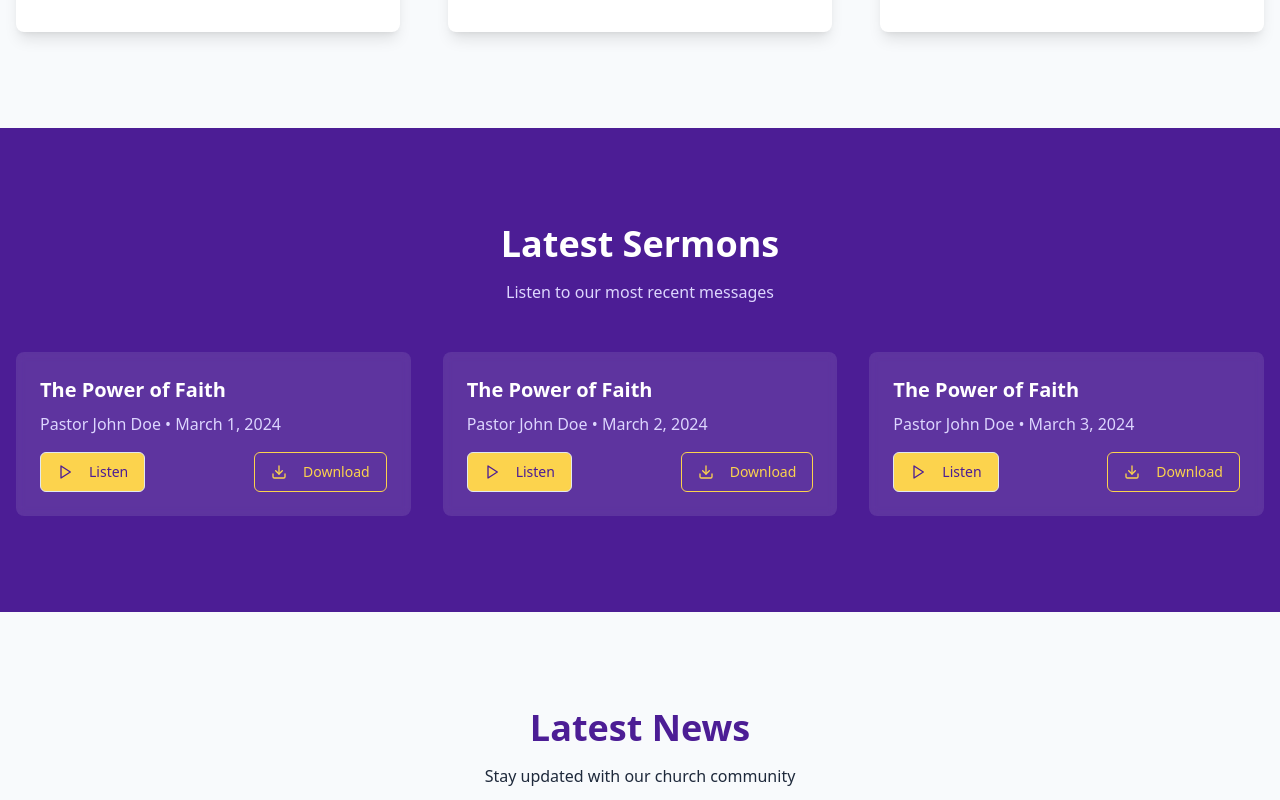
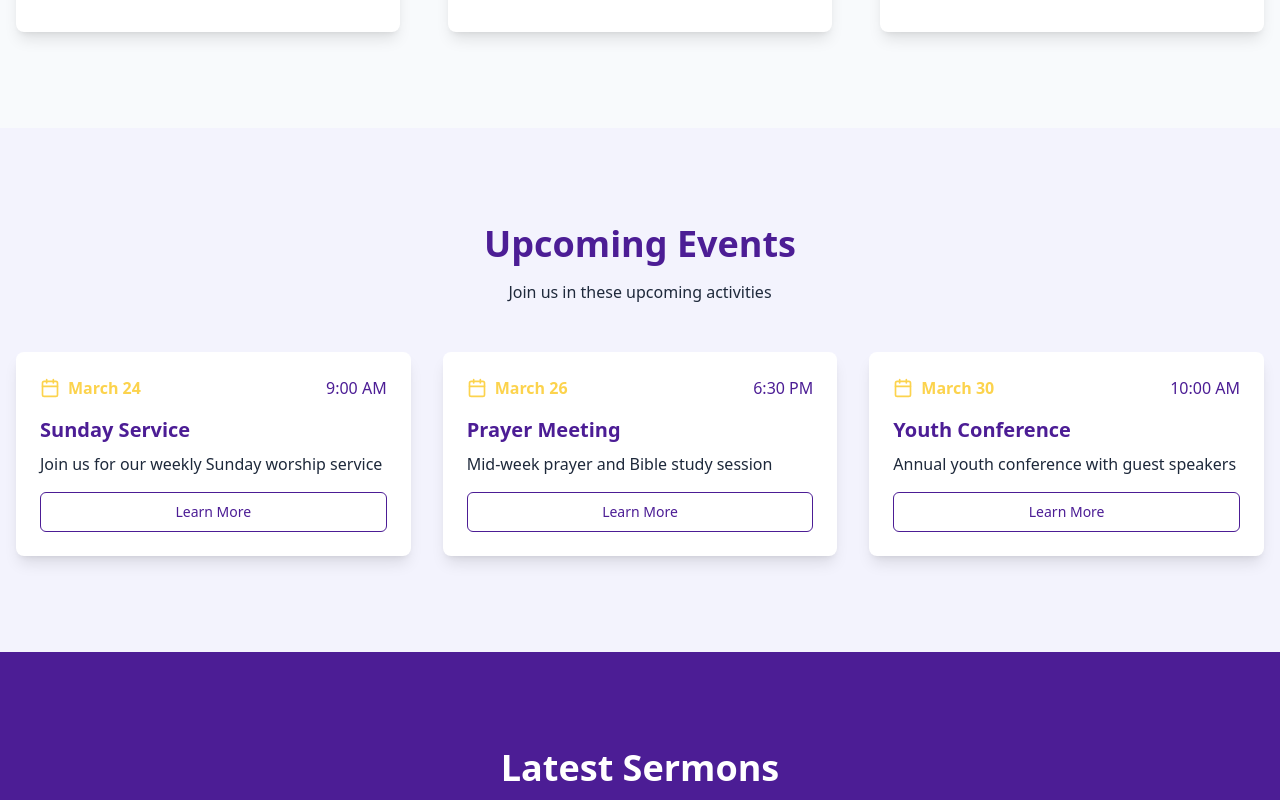
Before and after one commit to karhin20/church-website1, a React (Vite) app: page / in a window 1280 px wide. Shown: the part 1180-1980 px from the top of the page. Built offline with nearby package versions, Linux system fonts and the light colour scheme.

Commit message:
Add upcoming events section
Implement an upcoming events section before the sermons in the Index page layout.
[skip gpt_engineer]

```diff
--- /dev/null
+++ b/src/components/sections/Navigation.tsx
@@ -0,0 +1,48 @@
+import { Church, Menu, X } from "lucide-react";
+import { useState } from "react";
+
+export const Navigation = () => {
+  const [isMenuOpen, setIsMenuOpen] = useState(false);
+
+  const toggleMenu = () => {
+    setIsMenuOpen(!isMenuOpen);
+  };
+
+  return (
+    <nav className="bg-church-primary text-white p-4 fixed w-full top-0 z-50 shadow-lg">
+      <div className="container mx-auto flex justify-between items-center">
+        <h1 className="text-xl font-bold flex items-center">
+          <Church className="mr-2 h-6 w-6 text-church-secondary" />
+          <span className="hidden sm:inline">The Apostolic Church - Gh</span>
+          <span className="sm:hidden">TAC-Gh</span>
+        </h1>
+
+        <button
+          className="md:hidden text-white hover:text-church-secondary transition-colors"
+          onClick={toggleMenu}
+          aria-label="Toggle menu"
+        >
+          {isMenuOpen ? <X size={24} /> : <Menu size={24} />}
+        </button>
+
+        <div className="hidden md:flex space-x-8">
+          <a href="#" className="hover:text-church-secondary transition-colors duration-200 font-medium">Home</a>
+          <a href="#" className="hover:text-church-secondary transition-colors duration-200 font-medium">About</a>
+          <a href="#" className="hover:text-church-secondary transition-colors duration-200 font-medium">Ministries</a>
+          <a href="#" className="hover:text-church-secondary transition-colors duration-200 font-medium">Contact</a>
+        </div>
+      </div>
+
+      {isMenuOpen && (
+        <div className="absolute top-full left-0 right-0 bg-church-primary/95 backdrop-blur-sm md:hidden z-50 animate-fade-in">
+          <div className="flex flex-col items-center py-6 space-y-6">
+            <a href="#" className="hover:text-church-secondary transition-colors duration-200 font-medium">Home</a>
+            <a href="#" className="hover:text-church-secondary transition-colors duration-200 font-medium">About</a>
+            <a href="#" className="hover:text-church-secondary transition-colors duration-200 font-medium">Ministries</a>
+            <a href="#" className="hover:text-church-secondary transition-colors duration-200 font-medium">Contact</a>
+          </div>
+        </div>
+      )}
+    </nav>
+  );
+};
--- /dev/null
+++ b/src/components/sections/UpcomingEvents.tsx
@@ -0,0 +1,59 @@
+import { Calendar } from "lucide-react";
+import { Button } from "@/components/ui/button";
+
+export const UpcomingEvents = () => {
+  const events = [
+    {
+      date: "March 24",
+      time: "9:00 AM",
+      title: "Sunday Service",
+      description: "Join us for our weekly Sunday worship service"
+    },
+    {
+      date: "March 26",
+      time: "6:30 PM",
+      title: "Prayer Meeting",
+      description: "Mid-week prayer and Bible study session"
+    },
+    {
+      date: "March 30",
+      time: "10:00 AM",
+      title: "Youth Conference",
+      description: "Annual youth conference with guest speakers"
+    }
+  ];
+
+  return (
+    <section className="py-24 bg-church-accent/20">
+      <div className="container mx-auto px-4">
+        <h2 className="text-3xl md:text-4xl font-bold text-center text-church-primary mb-4">Upcoming Events</h2>
+        <p className="text-center text-church-text mb-12">Join us in these upcoming activities</p>
+
+        <div className="grid md:grid-cols-3 gap-8">
+          {events.map((event, index) => (
+            <div
+              key={index}
+              className="bg-white p-6 rounded-lg shadow-lg hover:shadow-xl transition-shadow duration-300"
+            >
+              <div className="flex items-center justify-between mb-4">
+                <div className="flex items-center text-church-secondary">
+                  <Calendar className="w-5 h-5 mr-2" />
+                  <span className="font-semibold">{event.date}</span>
+                </div>
+                <span className="text-church-primary font-medium">{event.time}</span>
+              </div>
+              <h3 className="text-xl font-bold text-church-primary mb-2">{event.title}</h3>
+              <p className="text-church-text mb-4">{event.description}</p>
+              <Button
+                variant="outline"
+                className="w-full border-church-primary text-church-primary hover:bg-church-primary hover:text-white"
+              >
+                Learn More
+              </Button>
+            </div>
+          ))}
+        </div>
+      </div>
+    </section>
+  );
+};
--- a/src/pages/Index.tsx
+++ b/src/pages/Index.tsx
@@ -1,56 +1,13 @@
 import { Button } from "@/components/ui/button";
 import { Link } from "react-router-dom";
-import { Church, Users, Heart, MessageCircle, Menu, X, Play, Download, Calendar } from "lucide-react";
-import { useState } from "react";
+import { Church, Users, Heart, MessageCircle, Play, Download, Calendar } from "lucide-react";
+import { Navigation } from "@/components/sections/Navigation";
+import { UpcomingEvents } from "@/components/sections/UpcomingEvents";
 
 const Index = () => {
-  const [isMenuOpen, setIsMenuOpen] = useState(false);
-
-  const toggleMenu = () => {
-    setIsMenuOpen(!isMenuOpen);
-  };
-
   return (
     <div className="min-h-screen bg-church-background">
-      {/* Navigation */}
-      <nav className="bg-church-primary text-white p-4 fixed w-full top-0 z-50 shadow-lg">
-        <div className="container mx-auto flex justify-between items-center">
-          <h1 className="text-xl font-bold flex items-center">
-            <Church className="mr-2 h-6 w-6 text-church-secondary" />
-            <span className="hidden sm:inline">The Apostolic Church - Gh</span>
-            <span className="sm:hidden">TAC-Gh</span>
-          </h1>
-
-          {/* Mobile Menu Button */}
-          <button
-            className="md:hidden text-white hover:text-church-secondary transition-colors"
-            onClick={toggleMenu}
-            aria-label="Toggle menu"
-          >
-            {isMenuOpen ? <X size={24} /> : <Menu size={24} />}
-          </button>
-
-          {/* Desktop Menu */}
-          <div className="hidden md:flex space-x-8">
-            <a href="#" className="hover:text-church-secondary transition-colors duration-200 font-medium">Home</a>
-            <a href="#" className="hover:text-church-secondary transition-colors duration-200 font-medium">About</a>
-            <a href="#" className="hover:text-church-secondary transition-colors duration-200 font-medium">Ministries</a>
-            <a href="#" className="hover:text-church-secondary transition-colors duration-200 font-medium">Contact</a>
-          </div>
-        </div>
-
-        {/* Mobile Menu Dropdown */}
-        {isMenuOpen && (
-          <div className="absolute top-full left-0 right-0 bg-church-primary/95 backdrop-blur-sm md:hidden z-50 animate-fade-in">
-            <div className="flex flex-col items-center py-6 space-y-6">
-              <a href="#" className="hover:text-church-secondary transition-colors duration-200 font-medium">Home</a>
-              <a href="#" className="hover:text-church-secondary transition-colors duration-200 font-medium">About</a>
-              <a href="#" className="hover:text-church-secondary transition-colors duration-200 font-medium">Ministries</a>
-              <a href="#" className="hover:text-church-secondary transition-colors duration-200 font-medium">Contact</a>
-            </div>
-          </div>
-        )}
-      </nav>
+      <Navigation />
 
       {/* Hero Section */}
       <section className="relative h-screen bg-gradient-to-r from-church-primary to-purple-900 text-white mt-16">
@@ -108,6 +65,9 @@ const Index = () => {
           </div>
         </div>
       </section>
+
+      {/* Upcoming Events Section */}
+      <UpcomingEvents />
 
       {/* Latest Sermons Section */}
       <section className="py-24 bg-church-primary text-white">
```
